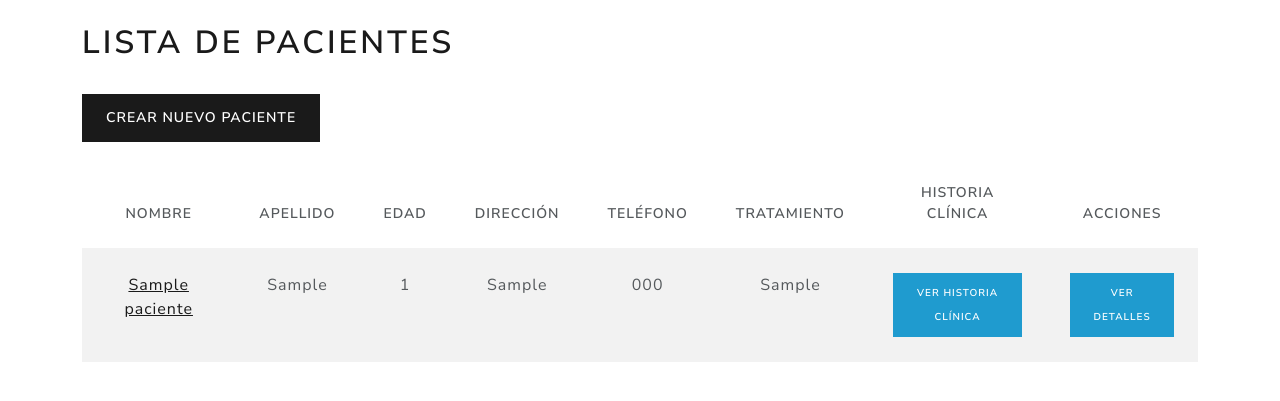
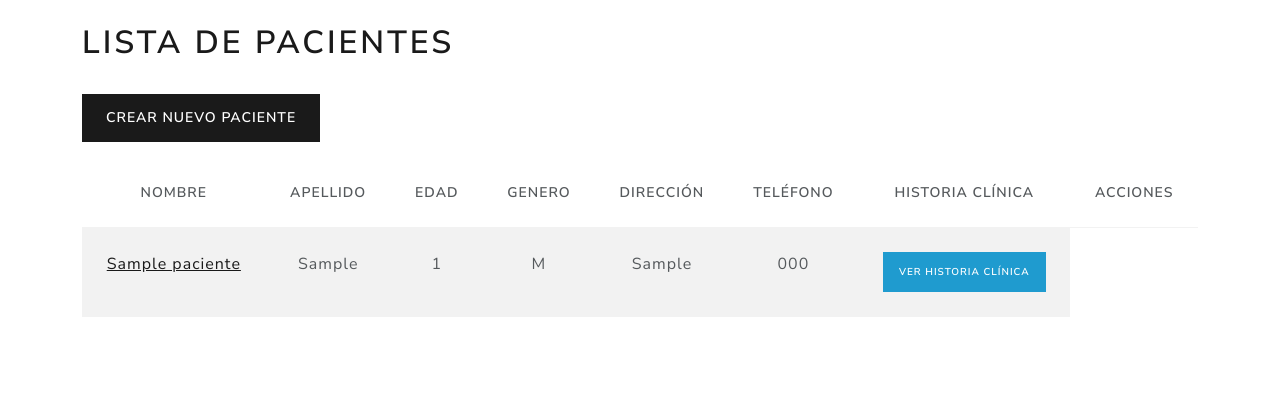
Before and after one commit to EmilioAMVs/Sistema-Clinica-Odontologica, a Django app: template pacientes/templates/listar_pacientes.html in a window 1280 px wide. Shown: the part 92-493 px from the top of the page. Run offline with Django 5.2, Linux system fonts and the light colour scheme; the template is opened without the code that fills it: values that come from a table or form of the project are taken from there, others are empty; tables that the repository leaves empty hold one stand-in row (values such as "Sample post"); some libraries are stand-ins or nearby versions.

Commit message:
Correcion de Creacion de Pacientes e Historias Clinicas

```diff
--- a/hcl/templates/detalle_historia.html
+++ b/hcl/templates/detalle_historia.html
@@ -8,7 +8,7 @@
         </div>
         <div class="card-body">
             <p><strong>Paciente:</strong> {{ historia.paciente.nombre }} {{ historia.paciente.apellido }}</p>
-            <p><strong>Doctor:</strong> {{ historia.doctor.username }}</p>
+            <p><strong>Doctor:</strong> {{ historia.doctor }}</p>
             <p><strong>Fecha de Creación:</strong> {{ historia.fecha_creacion }}</p>
             <p><strong>Síntomas:</strong> {{ historia.sintomas }}</p>
             <p><strong>Diagnóstico:</strong> {{ historia.diagnostico }}</p>
--- a/hcl/templates/listar_historias.html
+++ b/hcl/templates/listar_historias.html
@@ -20,7 +20,7 @@
                 <th class="text-center">Paciente</th>
                 <th class="text-center">Fecha de Creación</th>
                 <th class="text-center">Doctor Asignado</th>
-                <th class="text-center">Tratamiento</th>
+                <th class="text-center">Diagnóstico</th>
                 <th class="text-center">Acciones</th>
             </tr>
         </thead>
@@ -29,8 +29,8 @@
             <tr>
                 <td class="text-center"><a href="{% url 'detalle_paciente' historia.paciente.id %}">{{ historia.paciente.nombre }} {{ historia.paciente.apellido }}</a></td>
                 <td class="text-center">{{ historia.fecha_creacion }}</td>
-                <td class="text-center">{{ historia.doctor_asignado.username }}</td>
-                <td class="text-center">{{ historia.tratamiento }}</td>
+                <td class="text-center">{{ historia.doctor }}</td>
+                <td class="text-center">{{ historia.diagnostico }}</td>
                 <td class="text-center">
                     <a href="{% url 'detalle_historia' historia.id %}" class="btn btn-info btn-sm">Ver Detalles</a>
                     {% if user.is_authenticated %}
--- a/pacientes/forms.py
+++ b/pacientes/forms.py
@@ -4,11 +4,11 @@ from .models import Paciente
 class PacienteCreationForm(forms.ModelForm):
     class Meta:
         model = Paciente
-        fields = ['nombre', 'apellido', 'edad', 'genero', 'direccion', 'telefono', 'email', 'hcl', 'tratamiento']
+        fields = ['nombre', 'apellido', 'edad', 'genero', 'direccion', 'telefono', 'email']
         widgets = {'genero': forms.Select(choices=Paciente.GENERO_CHOICES)}
 
 class PacienteEditForm(forms.ModelForm):
     class Meta:
         model = Paciente
-        fields = ['nombre', 'apellido', 'edad', 'genero', 'direccion', 'telefono', 'email', 'tratamiento']
+        fields = ['nombre', 'apellido', 'edad', 'genero', 'direccion', 'telefono', 'email']
         widgets = {'genero': forms.Select(choices=Paciente.GENERO_CHOICES)}
--- a/pacientes/models.py
+++ b/pacientes/models.py
@@ -18,7 +18,6 @@ class Paciente(models.Model):
     hcl = models.CharField(max_length=10, unique=True, default='')  # Número de Historia Clínica (HCL)
     doctor_actual = models.ForeignKey(User, on_delete=models.SET_NULL, null=True, related_name='pacientes_actuales')
     doctor_derivado = models.ForeignKey(User, on_delete=models.SET_NULL, null=True, blank=True, related_name='pacientes_derivados')
-    tratamiento = models.TextField(blank=True, null=True)  # Tratamiento inicial, si es necesario
 
     def __str__(self):
         return f'{self.nombre} {self.apellido} (HCL: {self.hcl})'
--- a/pacientes/templates/detalle_paciente.html
+++ b/pacientes/templates/detalle_paciente.html
@@ -17,12 +17,11 @@
             <h4>Historias Clínicas:</h4>
             <ul>
                 {% for historia in historias_clinicas %}
-                    <li><a href="{% url 'detalle_historia_clinica' historia.id %}">Historia Clínica de {{ historia.fecha_creacion }}</a></li>
+                    <li><a href="{% url 'detalle_historia' historia.id %}">Historia Clínica de {{ historia.fecha_creacion }}</a></li>
                 {% empty %}
                     <li>No hay historias clínicas registradas.</li>
                 {% endfor %}
             </ul>
-
             <a href="{% url 'listar_pacientes' %}" class="btn btn-secondary mt-3">Volver</a>
         </div>
     </div>
--- a/pacientes/templates/listar_pacientes.html
+++ b/pacientes/templates/listar_pacientes.html
@@ -15,9 +15,9 @@
                 <th class="text-center">Nombre</th>
                 <th class="text-center">Apellido</th>
                 <th class="text-center">Edad</th>
+                <th class="text-center">Genero</th>
                 <th class="text-center">Dirección</th>
                 <th class="text-center">Teléfono</th>
-                <th class="text-center">Tratamiento</th>
                 <th class="text-center">Historia Clínica</th>
                 <th class="text-center">Acciones</th>
             </tr>
@@ -28,13 +28,12 @@
                 <td class="text-center"><a href="{% url 'detalle_paciente' paciente.id %}">{{ paciente.nombre }}</a></td>
                 <td class="text-center">{{ paciente.apellido }}</td>
                 <td class="text-center">{{ paciente.edad }}</td>
+                <td class="text-center">{{ paciente.genero }}</td>
                 <td class="text-center">{{ paciente.direccion }}</td>
                 <td class="text-center">{{ paciente.telefono }}</td>
-                <td class="text-center">{{ paciente.tratamiento }}</td>
                 <td class="text-center">
                     <a href="{% url 'detalle_paciente' paciente.id %}" class="btn btn-info btn-sm">Ver Historia Clínica</a>
                 </td>
-                <td class="text-center"><a href="{% url 'detalle_paciente' paciente.id %}" class="btn btn-info btn-sm">Ver Detalles</a></td>
                 {% if user.is_authenticated %}
                 {% if user.usuario.rol.nombre == 'doctor' or user.usuario.rol.nombre == 'admin' %}
                 <td class="text-center">
@@ -45,7 +44,7 @@
                     </button>
                 {% endif %}
                 {% endif %}
-                    <!-- Modal de confirmación -->
+                   <!-- Modal de confirmación -->
                     <div class="modal fade" id="confirmarEliminacion{{ paciente.id }}" tabindex="-1" aria-labelledby="modalLabel{{ paciente.id }}" aria-hidden="true">
                         <div class="modal-dialog">
                             <div class="modal-content">
@@ -58,7 +57,10 @@
                                 </div>
                                 <div class="modal-footer">
                                     <button type="button" class="btn btn-secondary" data-bs-dismiss="modal">Cancelar</button>
-                                    <a href="{% url 'eliminar_paciente' paciente.id %}" class="btn btn-danger">Eliminar</a>
+                                    <form action="{% url 'eliminar_paciente' paciente.id %}" method="POST" style="display: inline;">
+                                        {% csrf_token %}
+                                        <button type="submit" class="btn btn-danger">Eliminar</button>
+                                    </form>
                                 </div>
                             </div>
                         </div>
--- a/pacientes/urls.py
+++ b/pacientes/urls.py
@@ -6,5 +6,5 @@ urlpatterns = [
     path('detalle_paciente/<int:paciente_id>/', controllers.detalle_paciente, name='detalle_paciente'),
     path('crear_paciente/', controllers.crear_paciente, name='crear_paciente'),
     path('editar_paciente/<int:paciente_id>/', controllers.editar_paciente, name='editar_paciente'),
-    path('eliminar_pacientes/<int:paciente_id>/', controllers.eliminar_paciente, name='eliminar_paciente'),
+    path('eliminar_paciente/<int:paciente_id>/', controllers.eliminar_paciente, name='eliminar_paciente'),
 ]
--- a/usuarios/controllers.py
+++ b/usuarios/controllers.py
@@ -85,9 +85,8 @@ def eliminar_usuario(request, usuario_id):
     usuario = get_object_or_404(Usuario, id=usuario_id)
     if request.method == 'POST':
         usuario.delete()
-        messages.success(request, 'Usuario eliminado exitosamente.')
-        return redirect('listar_usuarios')
-    return render(request, 'eliminar_usuario.html', {'usuario': usuario})
+        messages.success(request, f'Usuario {usuario.user.username} eliminado exitosamente.')
+    return redirect('listar_usuarios')
 
 @admin_required
 def detalle_usuario(request, usuario_id):
--- a/usuarios/templates/listar_usuarios.html
+++ b/usuarios/templates/listar_usuarios.html
@@ -49,7 +49,10 @@
                                 </div>
                                 <div class="modal-footer">
                                     <button type="button" class="btn btn-secondary" data-bs-dismiss="modal">Cancelar</button>
-                                    <a href="{% url 'eliminar_usuario' usuario.id %}" class="btn btn-danger">Eliminar</a>
+                                    <form action="{% url 'eliminar_usuario' usuario.id %}" method="POST">
+                                        {% csrf_token %}
+                                        <button type="submit" class="btn btn-danger">Eliminar</button>
+                                    </form>
                                 </div>
                             </div>
                         </div>
```
Also changed, not shown: pacientes/controllers.py (+18 -9 lines).
